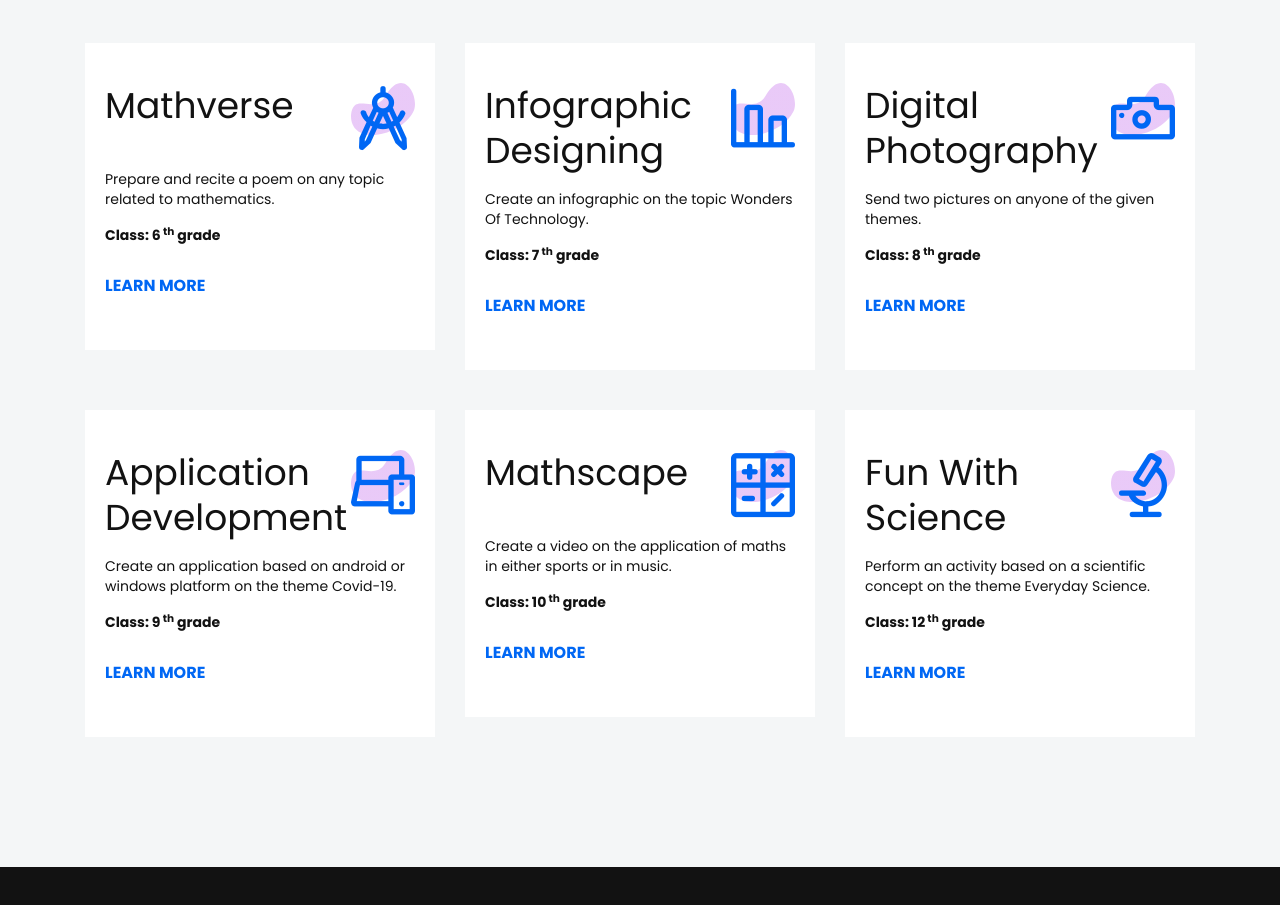
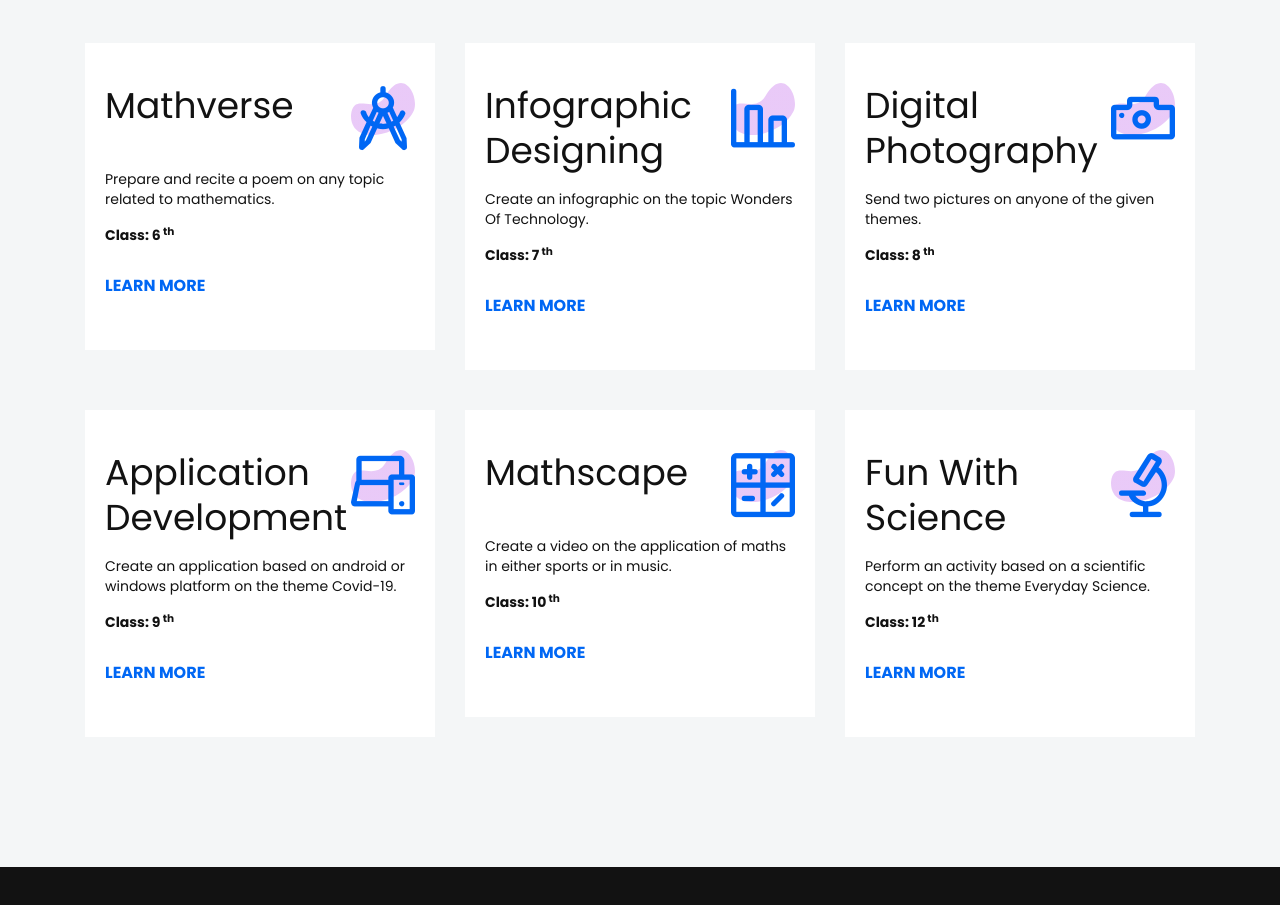
Before and after one commit to pantheonklub/AnveshanMathemania, a plain HTML site: page index.html in a window 1280 px wide. Shown: the part 1376-2281 px from the top of the page. Drawn offline with Linux system fonts and the light colour scheme.

Commit message:
Update index.html

```diff
--- a/index.html
+++ b/index.html
@@ -128,7 +128,7 @@
                         </div>
                         <div class="features-content">
                             <p class="text">Prepare and recite a poem on any topic related to mathematics.</p>
-                            <p class="text"><b>Class: 6<sup> th</sup> grade</b></p>
+                            <p class="text"><b>Class: 6<sup> th</sup></b></p>
                             <a class="features-btn" href="https://pantheonklub.github.io/AnveshanMathemania/mathsverse.html">LEARN MORE</a>
                         </div>
                     </div> <!-- single features -->
@@ -144,7 +144,7 @@
                         </div>
                         <div class="features-content">
                             <p class="text">Create an infographic on the topic Wonders Of Technology.</p>
-                            <p class="text"><b>Class: 7<sup> th</sup> grade</b></p>
+                            <p class="text"><b>Class: 7<sup> th</sup></b></p>
                             <a class="features-btn" href="https://pantheonklub.github.io/AnveshanMathemania/infogra.html">LEARN MORE</a>
                         </div>
                     </div> <!-- single features -->
@@ -160,7 +160,7 @@
                         </div>
                         <div class="features-content">
                             <p class="text">Send two pictures on anyone of the given themes.</p>
-                            <p class="text"><b>Class: 8<sup> th</sup> grade</b></p>
+                            <p class="text"><b>Class: 8<sup> th</sup></b></p>
                             <a class="features-btn" href="https://pantheonklub.github.io/AnveshanMathemania/photu.html">LEARN MORE</a>
                         </div>
                     </div> <!-- single features -->
@@ -179,7 +179,7 @@
                         </div>
                         <div class="features-content">
                             <p class="text">Create an application based on android or windows platform on the theme Covid-19.</p>
-                            <p class="text"><b>Class: 9<sup> th</sup> grade</b></p>
+                            <p class="text"><b>Class: 9<sup> th</sup></b></p>
                             <a class="features-btn" href="https://pantheonklub.github.io/AnveshanMathemania/dev.html">LEARN MORE</a>
                         </div>
                     </div> <!-- single features -->
@@ -196,7 +196,7 @@
                         </div>
                         <div class="features-content">
                             <p class="text">Create a video on the application of maths in either sports or in music.</p>
-                            <p class="text"><b>Class: 10<sup> th</sup> grade</b></p>
+                            <p class="text"><b>Class: 10<sup> th</sup></b></p>
                             <a class="features-btn" href="https://pantheonklub.github.io/AnveshanMathemania/mathscape.html">LEARN MORE</a>
                         </div>
                     </div> <!-- single features -->
@@ -212,7 +212,7 @@
                         </div>
                         <div class="features-content">
                             <p class="text">Perform an activity based on a scientific concept on the theme Everyday Science.</p>
-                            <p class="text"><b>Class: 12<sup> th</sup> grade</b></p>
+                            <p class="text"><b>Class: 12<sup> th</sup></b></p>
                             <a class="features-btn" href="https://pantheonklub.github.io/AnveshanMathemania/funi.html">LEARN MORE</a>
                         </div>
                     </div> <!-- single features -->
```
